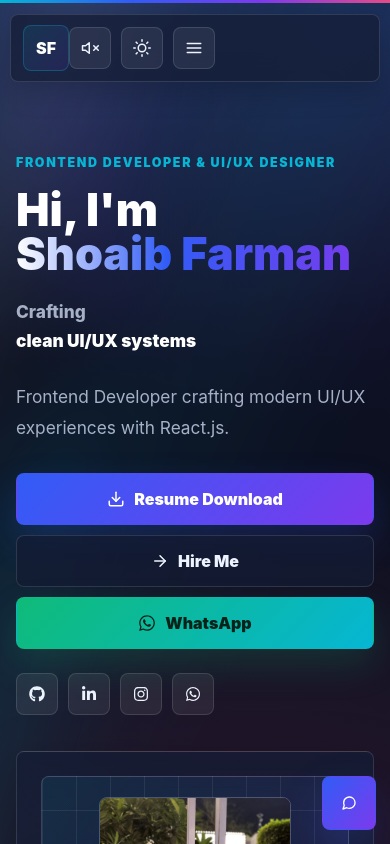
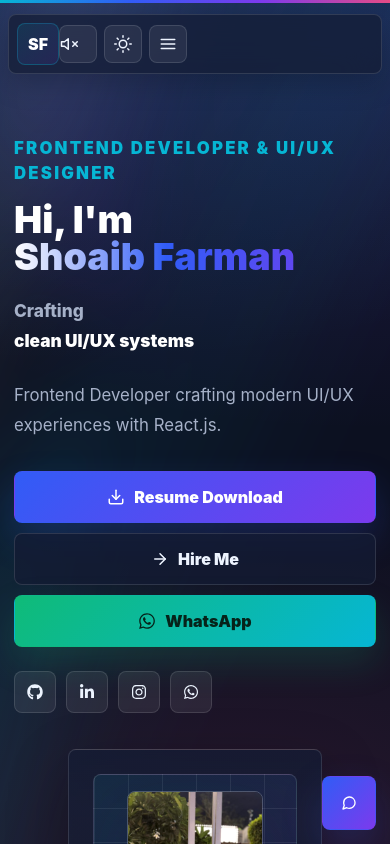
Before and after one commit to shoaibfarman002/portfolio-shoaib-farman, a Next.js app: page / in a window 390 px wide. Shown: the top 844 px of the page. Built offline with nearby package versions, Linux system fonts and the light colour scheme.

Commit message:
Improve responsive layout and add ambient music

```diff
--- a/app/PortfolioClient.tsx
+++ b/app/PortfolioClient.tsx
@@ -68,6 +68,11 @@ type ChatMessage = {
   text: string;
 };
 
+type AmbientTrack = {
+  context: AudioContext;
+  stop: () => void;
+};
+
 const contact = {
   name: "Shoaib Farman",
   role: "Frontend Developer & UI/UX Designer",
@@ -337,11 +342,87 @@ const reveal = {
   show: { opacity: 1, y: 0 },
 };
 
+const ambientNotes = [196, 246.94, 293.66, 369.99];
+
+function getAudioContextConstructor() {
+  if (typeof window === "undefined") return null;
+  return (
+    window.AudioContext ||
+    (window as Window & typeof globalThis & { webkitAudioContext?: typeof AudioContext }).webkitAudioContext ||
+    null
+  );
+}
+
+function createAmbientTrack(): AmbientTrack | null {
+  const AudioContextCtor = getAudioContextConstructor();
+  if (!AudioContextCtor) return null;
+
+  const context = new AudioContextCtor();
+  const master = context.createGain();
+  const filter = context.createBiquadFilter();
+  const delay = context.createDelay(1.8);
+  const feedback = context.createGain();
+  const lfo = context.createOscillator();
+  const lfoGain = context.createGain();
+  const oscillators: OscillatorNode[] = [];
+
+  master.gain.setValueAtTime(0.0001, context.currentTime);
+  master.gain.linearRampToValueAtTime(0.035, context.currentTime + 0.8);
+  master.connect(context.destination);
+
+  filter.type = "lowpass";
+  filter.frequency.value = 820;
+  filter.Q.value = 0.82;
+  filter.connect(master);
+
+  delay.delayTime.value = 0.46;
+  feedback.gain.value = 0.22;
+  delay.connect(feedback);
+  feedback.connect(delay);
+  delay.connect(filter);
+
+  ambientNotes.forEach((frequency, index) => {
+    const oscillator = context.createOscillator();
+    const gain = context.createGain();
+    oscillator.type = index % 2 === 0 ? "sine" : "triangle";
+    oscillator.frequency.value = frequency;
+    oscillator.detune.value = index * 4 - 6;
+    gain.gain.value = 0.009 + index * 0.0015;
+    oscillator.connect(gain);
+    gain.connect(filter);
+    gain.connect(delay);
+    oscillator.start();
+    oscillators.push(oscillator);
+  });
+
+  lfo.type = "sine";
+  lfo.frequency.value = 0.07;
+  lfoGain.gain.value = 110;
+  lfo.connect(lfoGain);
+  lfoGain.connect(filter.frequency);
+  lfo.start();
+
+  return {
+    context,
+    stop: () => {
+      const endAt = context.currentTime + 0.22;
+      master.gain.cancelScheduledValues(context.currentTime);
+      master.gain.setValueAtTime(master.gain.value, context.currentTime);
+      master.gain.linearRampToValueAtTime(0.0001, endAt);
+      oscillators.forEach((oscillator) => oscillator.stop(endAt + 0.02));
+      lfo.stop(endAt + 0.02);
+      window.setTimeout(() => {
+        void context.close().catch(() => undefined);
+      }, 280);
+    },
+  };
+}
+
 export default function PortfolioClient() {
   const shouldReduceMotion = useReducedMotion();
   const { scrollYProgress } = useScroll();
   const [theme, setTheme] = useState<Theme>("dark");
-  const [soundEnabled, setSoundEnabled] = useState(false);
+  const [musicEnabled, setMusicEnabled] = useState(false);
   const [mobileNavOpen, setMobileNavOpen] = useState(false);
   const [activeSection, setActiveSection] = useState("home");
   const [navHidden, setNavHidden] = useState(false);
@@ -365,6 +446,7 @@ export default function PortfolioClient() {
   const themeStorageReady = useRef(false);
   const projectsStorageReady = useRef(false);
   const lastScrollY = useRef(0);
+  const musicRef = useRef<AmbientTrack | null>(null);
 
   const filters = useMemo(() => {
     const tagSet = new Set<string>(["All"]);
@@ -472,25 +554,48 @@ export default function PortfolioClient() {
     return () => window.removeEventListener("scroll", onScroll);
   }, [mobileNavOpen]);
 
+  useEffect(() => {
+    return () => {
+      musicRef.current?.stop();
+      musicRef.current = null;
+    };
+  }, []);
+
   const playTone = () => {
-    if (!soundEnabled || typeof window === "undefined") return;
-    const AudioContextCtor =
-      window.AudioContext ||
-      (window as Window & typeof globalThis & { webkitAudioContext?: typeof AudioContext }).webkitAudioContext;
-
-    if (!AudioContextCtor) return;
-    const audio = new AudioContextCtor();
-    const oscillator = audio.createOscillator();
-    const gain = audio.createGain();
-    oscillator.frequency.value = 420;
+    if (!musicEnabled || !musicRef.current) return;
+    const { context } = musicRef.current;
+    const oscillator = context.createOscillator();
+    const gain = context.createGain();
+    oscillator.frequency.value = 520;
     oscillator.type = "sine";
-    gain.gain.setValueAtTime(0.0001, audio.currentTime);
-    gain.gain.exponentialRampToValueAtTime(0.025, audio.currentTime + 0.01);
-    gain.gain.exponentialRampToValueAtTime(0.0001, audio.currentTime + 0.12);
+    gain.gain.setValueAtTime(0.0001, context.currentTime);
+    gain.gain.exponentialRampToValueAtTime(0.018, context.currentTime + 0.01);
+    gain.gain.exponentialRampToValueAtTime(0.0001, context.currentTime + 0.12);
     oscillator.connect(gain);
-    gain.connect(audio.destination);
+    gain.connect(context.destination);
     oscillator.start();
-    oscillator.stop(audio.currentTime + 0.13);
+    oscillator.stop(context.currentTime + 0.13);
+  };
+
+  const toggleMusic = () => {
+    if (musicRef.current) {
+      musicRef.current.stop();
+      musicRef.current = null;
+      setMusicEnabled(false);
+      return;
+    }
+
+    const track = createAmbientTrack();
+    if (!track) return;
+    musicRef.current = track;
+    setMusicEnabled(true);
+    if (track.context.state === "suspended") {
+      void track.context.resume().catch(() => {
+        track.stop();
+        musicRef.current = null;
+        setMusicEnabled(false);
+      });
+    }
   };
 
   const handleProjectSubmit = (event: FormEvent<HTMLFormElement>) => {
@@ -621,12 +726,15 @@ export default function PortfolioClient() {
           ))}
         </nav>
         <div className="nav-actions">
-          <IconButton
-            label={soundEnabled ? "Turn sound effects off" : "Turn sound effects on"}
-            onClick={() => setSoundEnabled((current) => !current)}
+          <button
+            type="button"
+            className={`music-toggle ${musicEnabled ? "active" : ""}`}
+            aria-label={musicEnabled ? "Stop background music" : "Play background music"}
+            onClick={toggleMusic}
           >
-            {soundEnabled ? <FiVolume2 /> : <FiVolumeX />}
-          </IconButton>
+            {musicEnabled ? <FiVolume2 /> : <FiVolumeX />}
+            <span>{musicEnabled ? "Music On" : "Music"}</span>
+          </button>
           <IconButton
             label={`Switch to ${theme === "dark" ? "light" : "dark"} mode`}
             onClick={() => setTheme((current) => (current === "dark" ? "light" : "dark"))}
--- a/app/globals.css
+++ b/app/globals.css
@@ -45,6 +45,7 @@
 
 html {
   scroll-behavior: smooth;
+  max-width: 100%;
 }
 
 body {
@@ -56,6 +57,14 @@ body {
     BlinkMacSystemFont, "Segoe UI", sans-serif;
   overflow-x: hidden;
   text-rendering: optimizeLegibility;
+}
+
+img,
+picture,
+video,
+canvas,
+svg {
+  max-width: 100%;
 }
 
 body::selection {
@@ -234,9 +243,9 @@ button {
   gap: 10px;
 }
 
-.icon-button {
-  display: grid;
-  width: 42px;
+.icon-button,
+.music-toggle {
+  display: grid;
   height: 42px;
   place-items: center;
   border: 1px solid var(--line);
@@ -249,15 +258,43 @@ button {
     background 180ms ease;
 }
 
-.icon-button:hover {
+.icon-button {
+  width: 42px;
+}
+
+.music-toggle {
+  display: inline-flex;
+  width: auto;
+  min-width: 96px;
+  gap: 8px;
+  padding: 0 13px;
+  white-space: nowrap;
+}
+
+.music-toggle span {
+  color: inherit;
+  font-size: 0.78rem;
+  font-weight: 900;
+}
+
+.icon-button:hover,
+.music-toggle:hover,
+.music-toggle.active {
   transform: translateY(-1px);
   border-color: rgba(6, 182, 212, 0.34);
   background: rgba(6, 182, 212, 0.1);
 }
 
-.icon-button svg {
+.music-toggle.active {
+  color: var(--heading);
+  box-shadow: 0 12px 30px rgba(6, 182, 212, 0.14);
+}
+
+.icon-button svg,
+.music-toggle svg {
   width: 18px;
   height: 18px;
+  flex: 0 0 auto;
 }
 
 .mobile-menu-button,
@@ -1693,12 +1730,56 @@ button {
   }
 }
 
+@media (min-width: 1441px) {
+  :root {
+    --container: 1240px;
+  }
+
+  .hero-section {
+    grid-template-columns: minmax(0, 1.1fr) minmax(360px, 0.9fr);
+  }
+}
+
+@media (min-width: 1181px) and (max-width: 1366px) {
+  :root {
+    --container: 1120px;
+    --section: clamp(78px, 8vw, 116px);
+  }
+
+  .nav-shell {
+    min-height: 64px;
+  }
+
+  .desktop-nav a {
+    padding-inline: 10px;
+    font-size: 0.86rem;
+  }
+
+  .hero-section {
+    grid-template-columns: minmax(0, 1.02fr) minmax(300px, 0.98fr);
+    gap: 44px;
+  }
+
+  .services-grid {
+    grid-template-columns: repeat(3, minmax(0, 1fr));
+  }
+
+  .skills-grid {
+    grid-template-columns: repeat(4, minmax(0, 1fr));
+  }
+
+  .projects-grid {
+    grid-template-columns: repeat(3, minmax(0, 1fr));
+  }
+}
+
 @media (max-width: 1180px) {
   .hero-section {
     grid-template-columns: 1fr;
   }
 
   .hero-profile {
+    justify-self: center;
     max-width: 620px;
   }
 
@@ -1719,7 +1800,7 @@ button {
   }
 }
 
-@media (max-width: 860px) {
+@media (max-width: 1024px) {
   .desktop-nav {
     display: none;
   }
@@ -1732,6 +1813,7 @@ button {
     top: 10px;
     width: calc(100% - 20px);
     min-height: 62px;
+    grid-template-columns: auto 1fr auto;
   }
 
   .mobile-nav {
@@ -1773,6 +1855,10 @@ button {
     padding-top: 72px;
   }
 
+  .hero-copy-panel {
+    max-width: 760px;
+  }
+
   .role-line {
     min-height: 64px;
     align-items: flex-start;
@@ -1809,7 +1895,56 @@ button {
   }
 }
 
+@media (min-width: 641px) and (max-width: 1024px) {
+  :root {
+    --container: 900px;
+    --section: clamp(76px, 9vw, 108px);
+  }
+
+  .hero-section,
+  .section-block {
+    width: min(100% - 40px, var(--container));
+  }
+
+  .section-heading {
+    max-width: 760px;
+  }
+
+  .project-control,
+  .contact-panel,
+  .contact-form,
+  .github-panel {
+    padding: 26px;
+  }
+}
+
 @media (max-width: 640px) {
+  :root {
+    --section: 76px;
+  }
+
+  .nav-shell {
+    padding: 8px;
+  }
+
+  .brand-mark {
+    width: 42px;
+    height: 42px;
+  }
+
+  .nav-actions {
+    gap: 7px;
+  }
+
+  .music-toggle {
+    min-width: 42px;
+    padding: 0;
+  }
+
+  .music-toggle span {
+    display: none;
+  }
+
   .hero-buttons,
   .button-link,
   .project-form-actions button,
@@ -1830,6 +1965,11 @@ button {
     grid-template-columns: 1fr;
   }
 
+  .hero-section,
+  .section-block {
+    width: calc(100% - 28px);
+  }
+
   .hero-copy-panel h1 {
     font-size: 2.8rem;
   }
@@ -1867,6 +2007,102 @@ button {
     height: 54px;
     justify-content: center;
     padding: 0;
+  }
+}
+
+@media (max-width: 480px) {
+  .nav-shell {
+    top: 8px;
+    width: calc(100% - 16px);
+    min-height: 58px;
+  }
+
+  .icon-button,
+  .music-toggle {
+    width: 38px;
+    height: 38px;
+    min-width: 38px;
+  }
+
+  .hero-section {
+    padding-top: 62px;
+  }
+
+  .hero-copy-panel h1 {
+    font-size: 2.35rem;
+  }
+
+  .hero-copy-panel > p,
+  .story-prose p {
+    font-size: 1.05rem;
+  }
+
+  .profile-visual {
+    min-height: 236px;
+    padding: 16px;
+  }
+
+  .profile-visual img {
+    width: min(80%, 210px);
+    height: 218px;
+  }
+
+  .profile-summary {
+    width: min(80%, 210px);
+    padding: 11px;
+  }
+
+  .profile-summary h2 {
+    font-size: 0.98rem;
+  }
+
+  .profile-summary p {
+    font-size: 0.76rem;
+  }
+
+  .section-heading h2 {
+    font-size: 2rem;
+  }
+
+  .story-prose {
+    gap: 22px;
+  }
+
+  .mobile-nav {
+    width: min(300px, calc(100vw - 18px));
+    padding: 14px;
+  }
+
+  .chat-panel {
+    width: calc(100vw - 20px);
+  }
+}
+
+@media (max-width: 380px) {
+  .hero-copy-panel h1 {
+    font-size: 2.12rem;
+  }
+
+  .role-line {
+    min-height: 74px;
+  }
+
+  .profile-visual img,
+  .profile-summary {
+    width: min(86%, 190px);
+  }
+}
+
+@media (hover: none) {
+  .icon-button:hover,
+  .music-toggle:hover,
+  .button-link:hover,
+  .skill-card:hover,
+  .service-card:hover,
+  .project-card:hover,
+  .case-card:hover,
+  .testimonial-card:hover {
+    transform: none;
   }
 }
 
@@ -1879,4 +2115,8 @@ button {
     animation-iteration-count: 1 !important;
     transition-duration: 0.01ms !important;
   }
-}
+
+  .ambient-background {
+    animation: none;
+  }
+}
```
